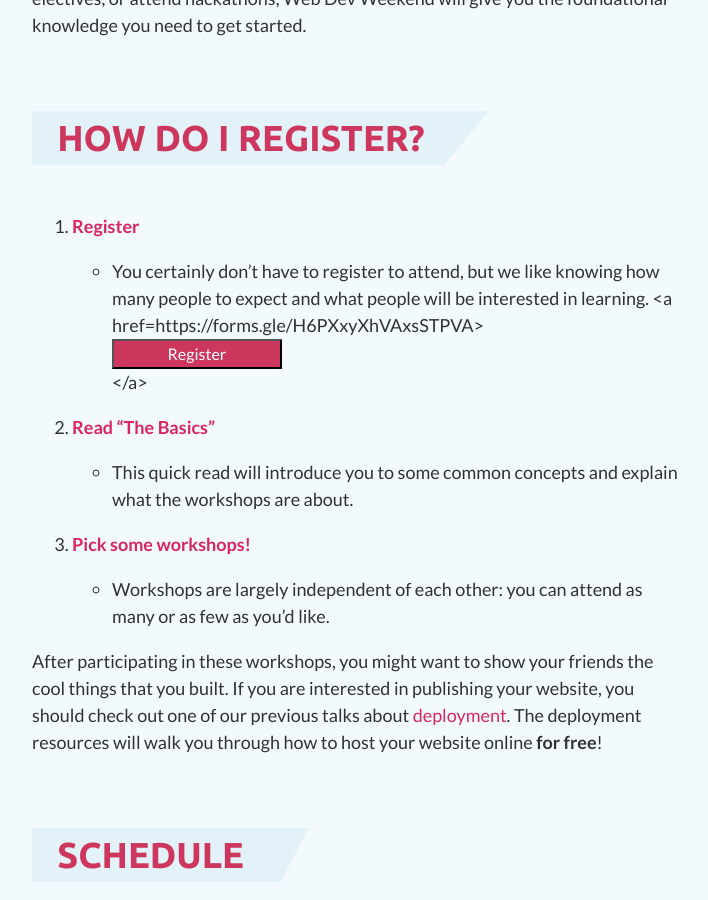
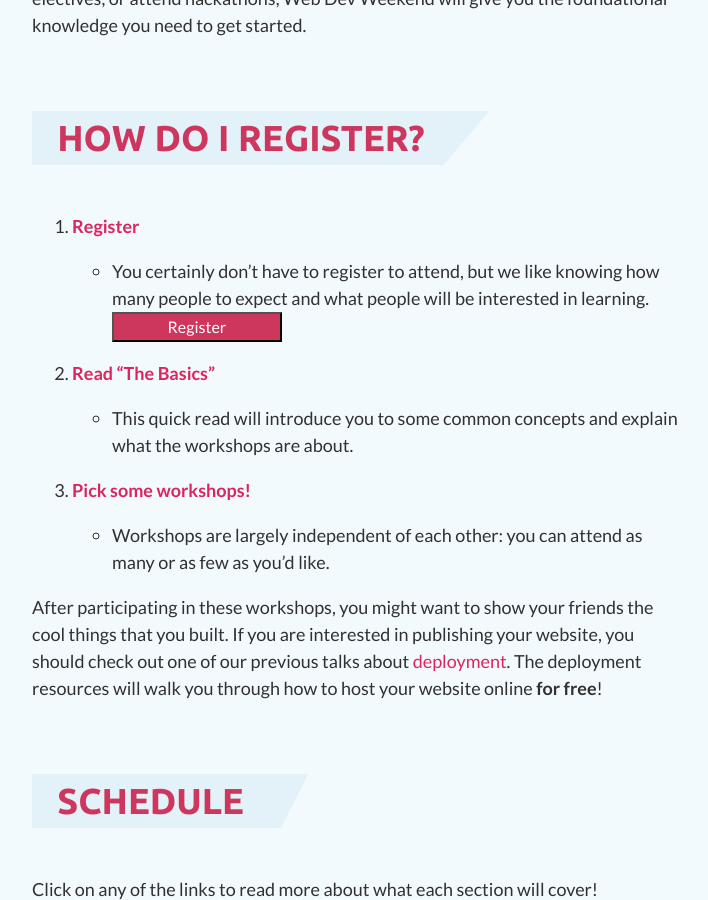
Before and after one commit to ScottyLabs/wdw, a Jekyll site: the page built from index.md, in a window 1280 px wide and 900 px high, scrolled down 539 px. Shown: the whole window, without its empty margins (285-993 px from the left). Built offline with Jekyll 4.4.1, drawn with Linux system fonts in a browser that asks for light colours; nearby versions of some CDN libraries.

Commit message:
Update index.md

```diff
--- a/index.md
+++ b/index.md
@@ -22,7 +22,7 @@ knowledge you need to get started.
 1. __[Register]({{site.registration_link}})__
   - You certainly don't have to register to attend, but we like knowing how many
     people to expect and what people will be interested in learning.
-    <a href={{site.registration_link}}><button style= "display:block;width:30%;background-color: #CD375E; color:white;padding: 14pix 28px; text-align:center; font-size:16px">Register</button></a>
+    <a href="{{site.registration_link}}"><button style= "display:block;width:30%;background-color: #CD375E; color:white;padding: 14pix 28px; text-align:center; font-size:16px">Register</button></a>
 
 
 1. __[Read "The Basics"][basics]__
```
